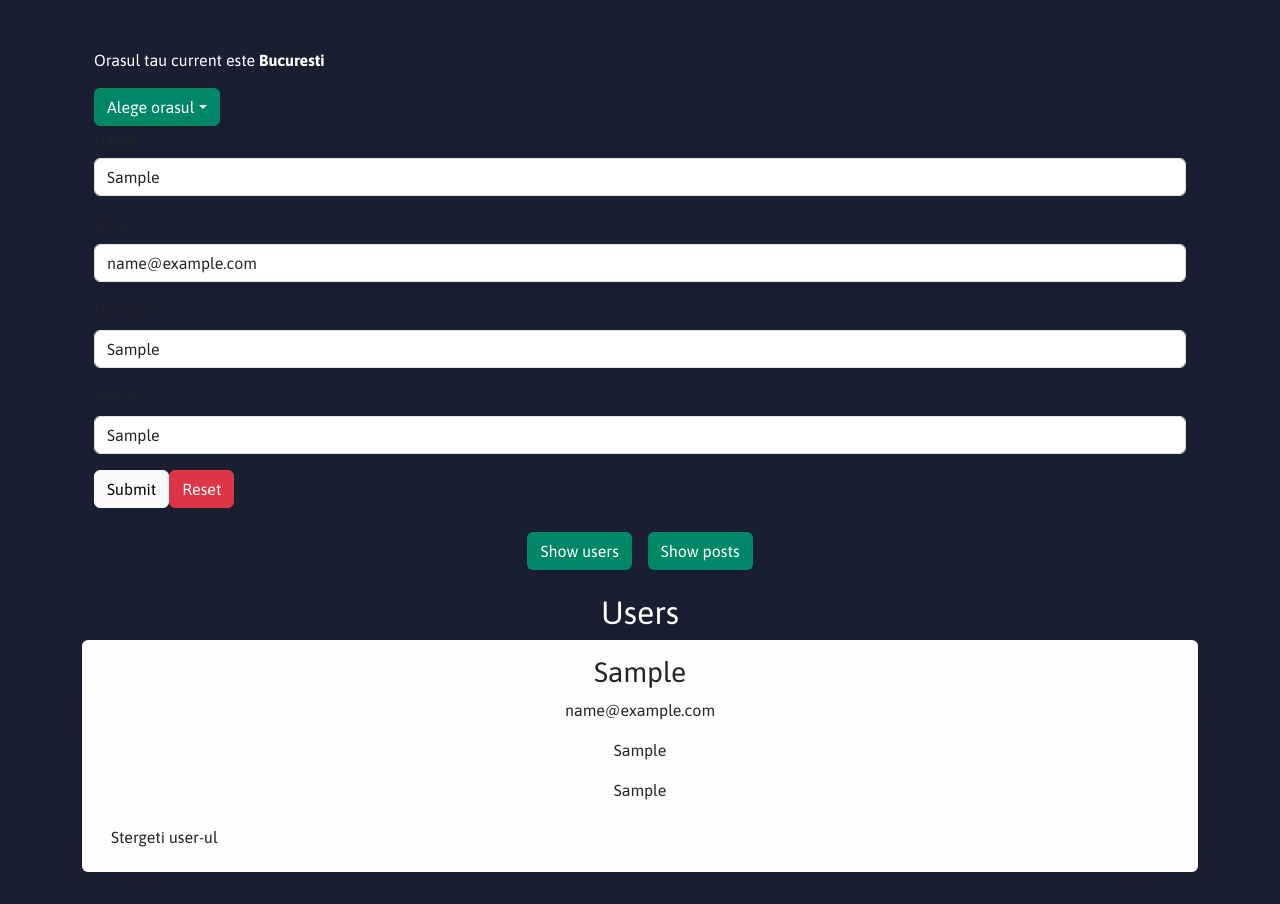
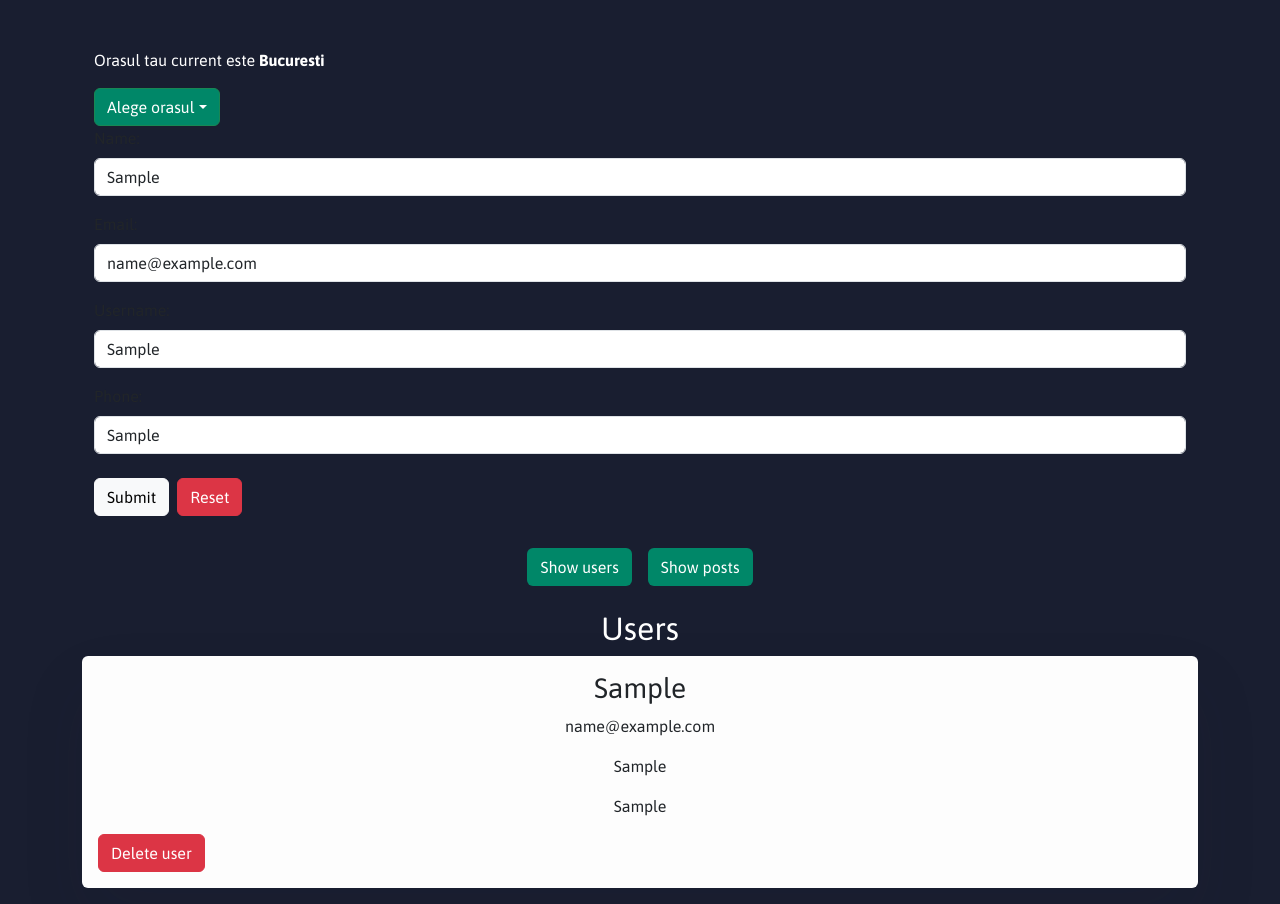
Before and after one commit to mihaialex03/react-user-posts, a React (Create React App) app: page / in a window 1280 px wide. Both pictures are taken after typing "Sample", "name@example.com", "Sample", "Sample" into the empty fields and a click on the button "Submit". Built offline with nearby package versions, Linux system fonts and the light colour scheme; no server answers.

Commit message:
bootstrap clean up

```diff
--- a/src/components/UserAddForm.jsx
+++ b/src/components/UserAddForm.jsx
@@ -83,7 +83,7 @@ export function UserAddForm(props) {
         </Button>
 
 
-        <Button onClick={handleFormReset} variant="danger">
+        <Button onClick={handleFormReset} variant="danger" className='m-2'>
             Reset
         </Button>
 
--- a/src/components/UserItem.jsx
+++ b/src/components/UserItem.jsx
@@ -14,7 +14,7 @@ function UserItem(props) {
       <p className='text-center'>{email}</p>
       <p className='text-center'>{username}</p>
       <p className='text-center'>{phone}</p>
-      <Button onClick={handleRemoveUser} variant="delete">Stergeti user-ul </Button>
+      <Button onClick={handleRemoveUser} variant="danger">Delete user</Button>
     </div>
   );
 }
```
